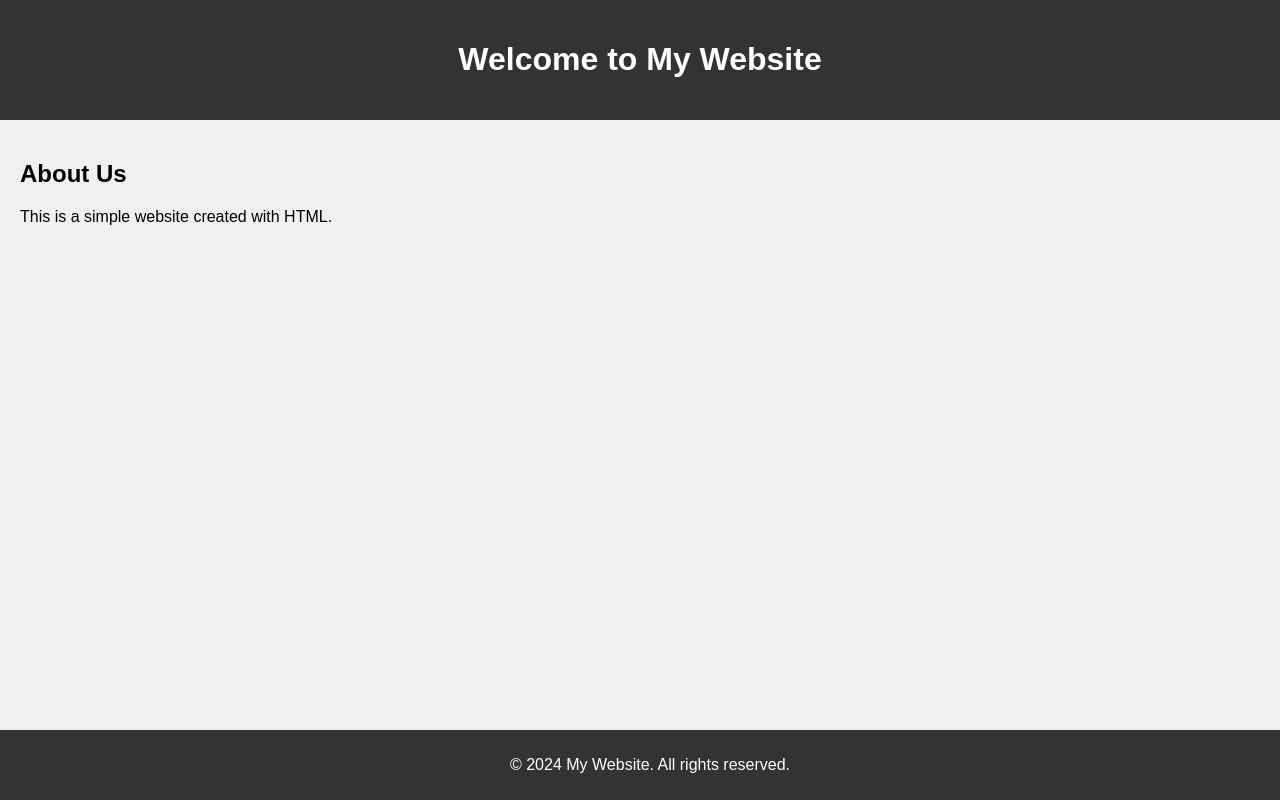
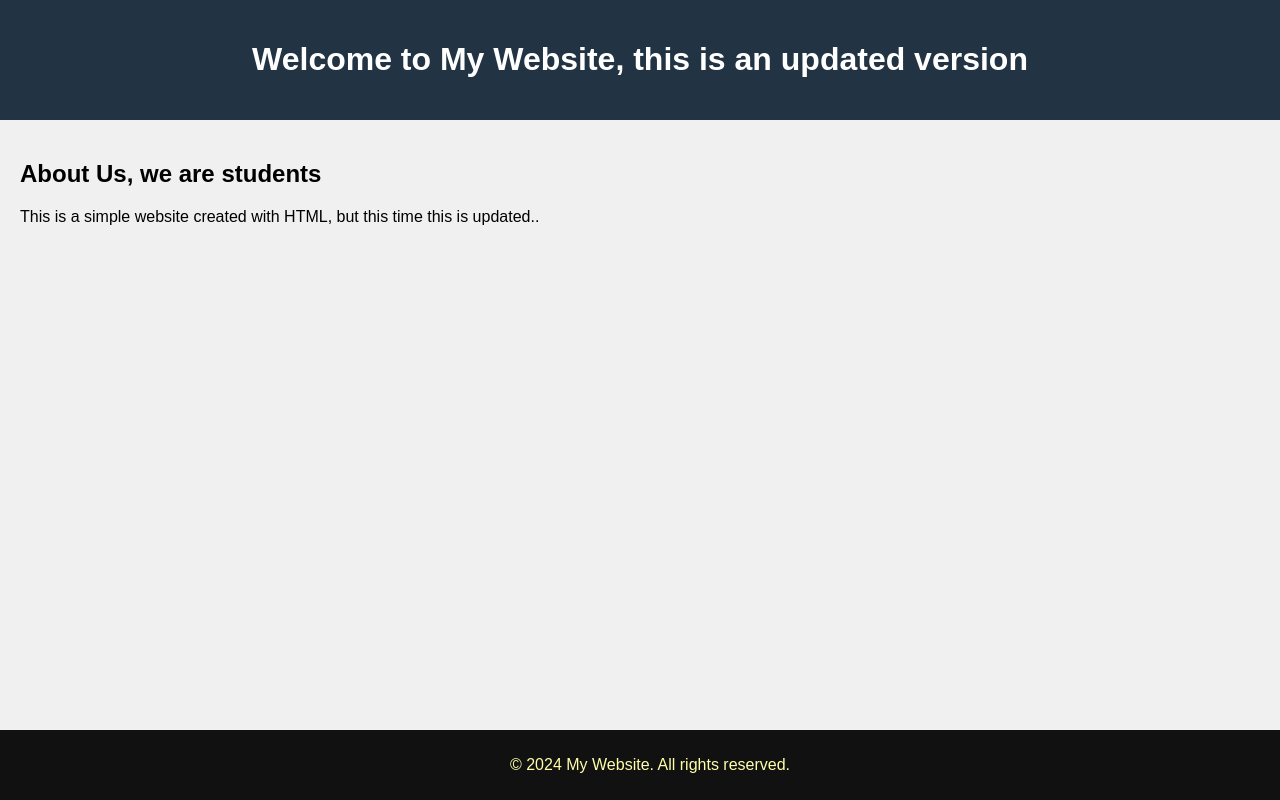
Before and after one commit to lukasstockus/2laboratorinis, a plain HTML site: page index.html in a window 1280 px wide. Drawn offline with Linux system fonts and the light colour scheme.

Commit message:
Update index.html

```diff
--- a/index.html
+++ b/index.html
@@ -13,7 +13,7 @@
             background-color: #f0f0f0;
         }
         header {
-            background-color: #333;
+            background-color: #234;
             color: #fff;
             padding: 20px;
             text-align: center;
@@ -22,8 +22,8 @@
             padding: 20px;
         }
         footer {
-            background-color: #333;
-            color: #fff;
+            background-color: #111;
+            color: #ffA;
             padding: 10px;
             text-align: center;
             position: fixed;
@@ -34,11 +34,11 @@
 </head>
 <body>
     <header>
-        <h1>Welcome to My Website</h1>
+        <h1>Welcome to My Website, this is an updated version</h1>
     </header>
     <section>
-        <h2>About Us</h2>
-        <p>This is a simple website created with HTML.</p>
+        <h2>About Us, we are students</h2>
+        <p>This is a simple website created with HTML, but this time this is updated..</p>
     </section>
     <footer>
         <p>&copy; 2024 My Website. All rights reserved.</p>
```
